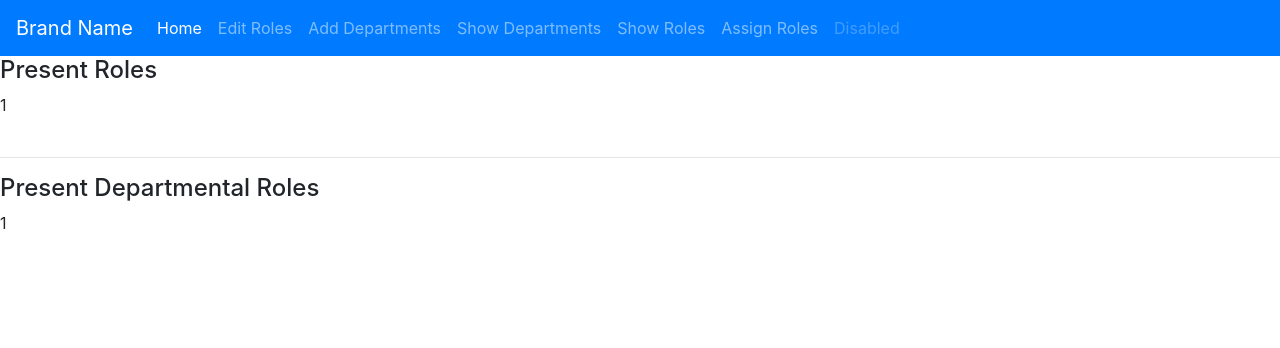
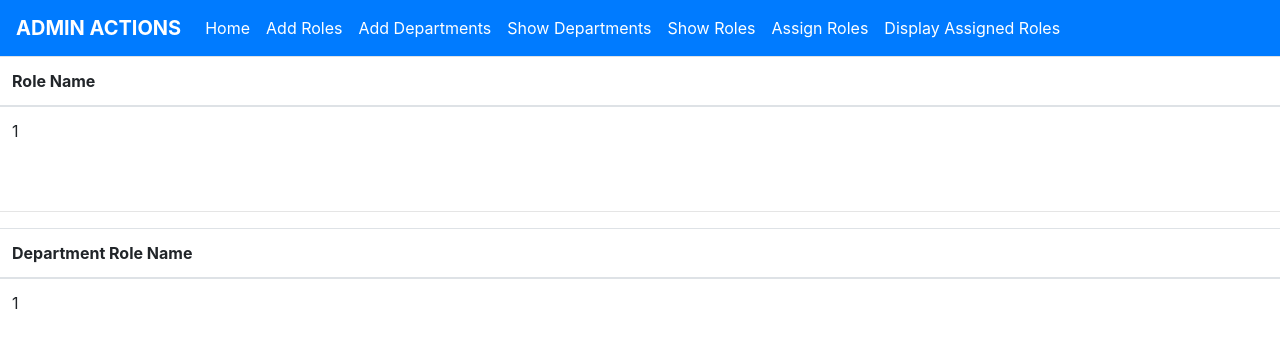
Before and after one commit to khareshivang1617/Workflow-Engine, a Flask app: template src/bwms_app/templates/system_admin/show_roles.html in a window 1280 px wide. Shown: the top 348 px of the page. Run offline with Flask 2, Linux system fonts and the light colour scheme; the template is opened without the code that fills it: most values are stand-ins (such as "Sample title", 1, 10 or a date in 2020); some libraries are stand-ins or nearby versions.

Commit message:
few improvements in admin functionalities

```diff
--- a/src/bwms_app/templates/system_admin/home_page.html
+++ b/src/bwms_app/templates/system_admin/home_page.html
@@ -3,7 +3,7 @@
 
 
 <nav class="navbar navbar-expand-lg navbar-dark bg-primary">
-        <a class="navbar-brand" href="#">Brand Name</a>
+        <a class="navbar-brand" href="{{url_for('system_admin.home_page')}}"><b>ADMIN ACTIONS</b></a>
         <button class="navbar-toggler" type="button" data-toggle="collapse" data-target="#navbarNav" aria-controls="navbarNav" aria-expanded="false" aria-label="Toggle navigation">
           <span class="navbar-toggler-icon"></span>
         </button>
@@ -12,24 +12,27 @@
             <li class="nav-item active">
               <a class="nav-link" href="{{url_for('system_admin.home_page')}}">Home <span class="sr-only">(current)</span></a>
             </li>
-            <li class="nav-item">
-              <a class="nav-link" href="{{url_for('system_admin.add_roles')}}">Edit Roles</a>
+            <li class="nav-item active">
+              <a class="nav-link" href="{{url_for('system_admin.add_roles')}}">Add Roles</a>
             </li>
-            <li class="nav-item">
+            <li class="nav-item active">
               <a class="nav-link" href="{{url_for('system_admin.add_departments')}}">Add Departments</a>
             </li>
-            <li class="nav-item">
+            <li class="nav-item active">
                     <a class="nav-link" href="{{url_for('system_admin.show_departments')}}">Show Departments</a>
                   </li>
-                  <li class="nav-item">
+                  <li class="nav-item active">
                         <a class="nav-link" href="{{url_for('system_admin.show_all_roles')}}">Show Roles</a>
                       </li>
-                  <li class="nav-item">
+                  <li class="nav-item active">
                     <a class="nav-link" href="{{url_for('system_admin.assign_emp_on_role')}}">Assign Roles</a>
                   </li>
-            <li class="nav-item">
-              <a class="nav-link disabled" href="#" tabindex="-1" aria-disabled="true">Disabled</a>
-            </li>
+                  <li class="nav-item active">
+                      <a class="nav-link" href="{{url_for('system_admin.show_assigned_role')}}">Display Assigned Roles</a>
+                    </li>
+
+
+
           </ul>
         </div>
       </nav>
--- a/src/bwms_app/templates/system_admin/show_roles.html
+++ b/src/bwms_app/templates/system_admin/show_roles.html
@@ -1,23 +1,48 @@
 {% extends 'system_admin/home_page.html' %}
 
 {% block content %}
-<h4> Present Roles</h4>
+
+<table class="table">
+    <thead>
+      <tr>
+        <!-- <th scope="col"> # </th>  -->
+        <th scope="col">Role Name</th>
+
+      </tr>
+    </thead>
+    <tbody>
             {% for item in role_data %}
+        <tr>
+        <!-- <th scope="row">1</th> -->
+        <td>{{item[0]}}</td>
 
-<tr>
-   <td>{{item[0]}}</td>
-   <br>
       </tr>
       {% endfor %}
+    </tbody>
+  </table>
+
+
 
 <br>
 <hr>
-<h4> Present Departmental Roles </h4>
+
+<table class="table">
+    <thead>
+      <tr>
+        <!-- <th scope="col"> # </th>  -->
+        <th scope="col">Department Role Name</th>
+
+      </tr>
+    </thead>
+    <tbody>
             {% for item in department_role_data %}
+        <tr>
+        <!-- <th scope="row">1</th> -->
+        <td>{{item[0]}}</td>
 
-<tr>
-  <td>{{item[0]}}</td>
-  <br>
       </tr>
       {% endfor %}
+    </tbody>
+  </table>
+
 {% endblock %}
```
Also changed, not shown: src/bwms_app/templates/system_admin/assign_emp_on_role.html (+6 -6 lines), src/bwms_app/templates/system_admin/show_assigned_role.html (added, +28 -0 lines), src/bwms_app/templates/system_admin/show_departments.html (+14 -1 lines), src/bwms_app/views/system_admin.py (+14 -0 lines). Lines whose indentation alone changed are shown as unchanged.
